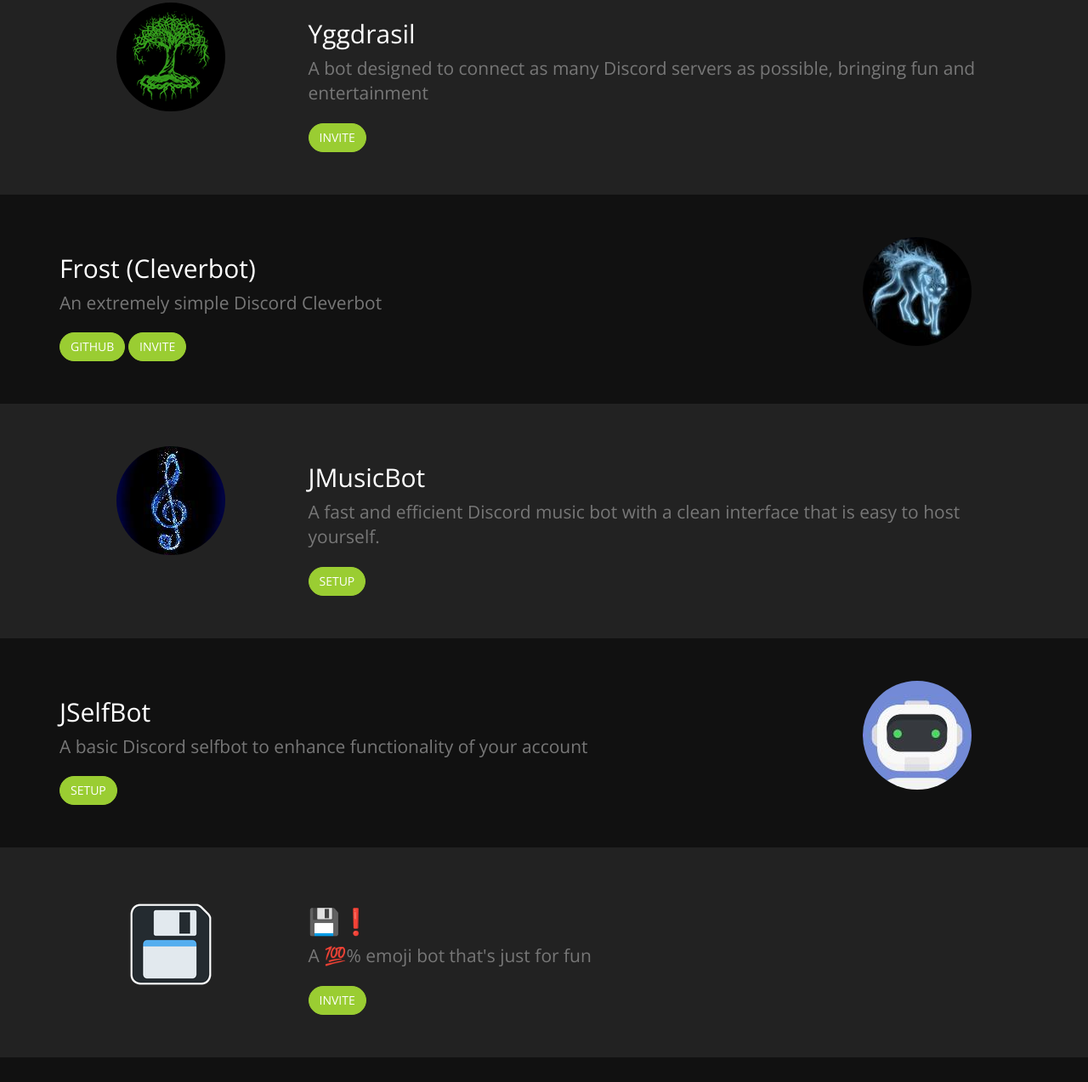
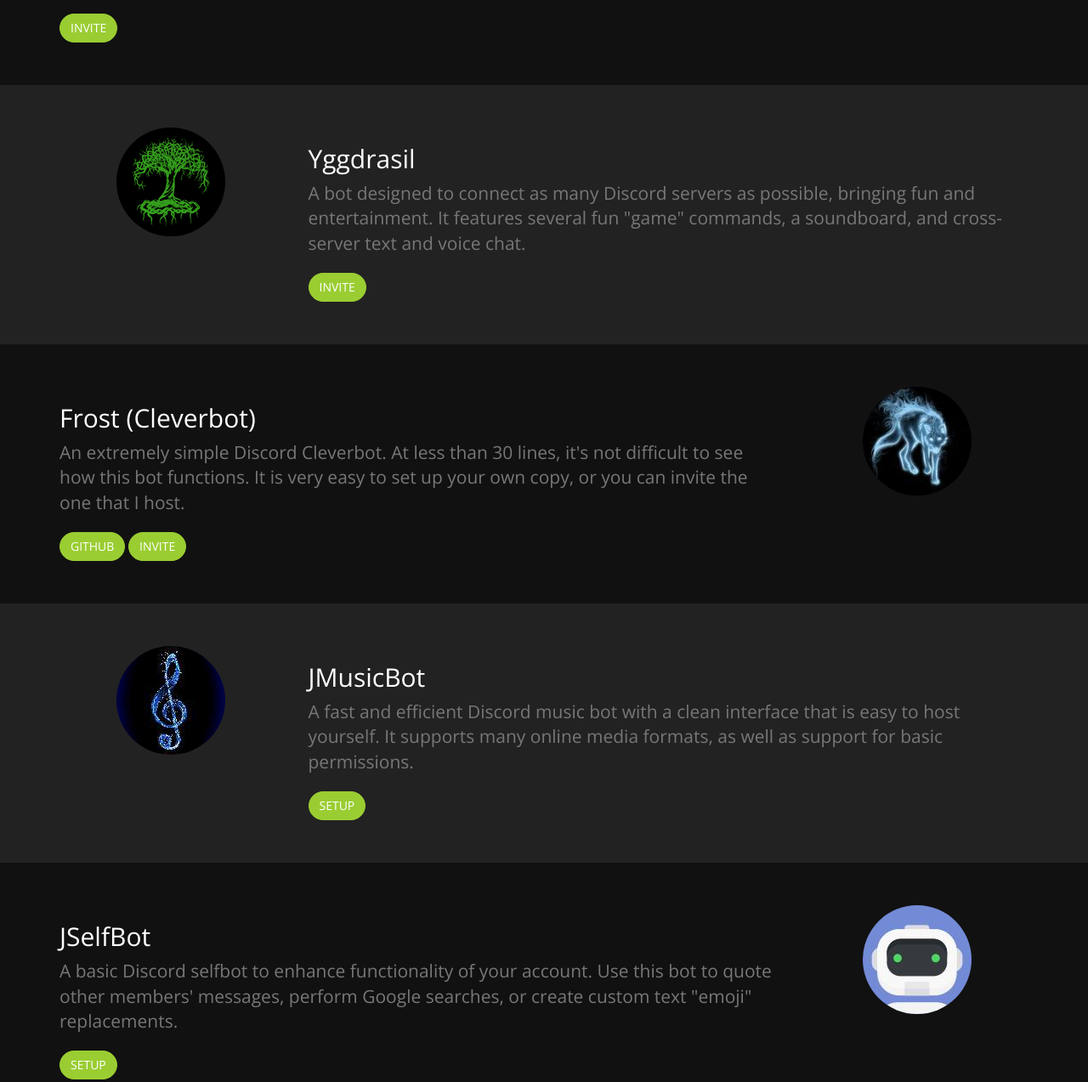
Before and after one commit to jagrosh/jagrosh.github.io, a plain HTML site: page index.html in a window 1280 px wide. Shown: the part 1655-2928 px from the top of the page at 85% size. Drawn offline with nearby package versions, Linux system fonts and the light colour scheme.

Commit message:
updated descriptions

```diff
--- a/index.html
+++ b/index.html
@@ -116,7 +116,7 @@
                 </div>
                 <div class="col-sm-9">
                 	<h2 class="section-header">Spectra</h2>
-                	<p class="lead text-muted">A mutli-purpose, for-fun and for-utility Discord bot</p>
+                	<p class="lead text-muted">A mutli-purpose, for-fun and for-utility Discord bot. Spectra has a complex tag system for a plethora of "custom command" capabilities. Additionally, it sports utilities like reminders, announcements, self-assignable roles, afk notifications, and a full moderation suite including logs.</p>
                 	<a href="https://github.com/jagrosh/Spectra/wiki/Getting-Started" class="btn btn-primary">Wiki</a>
                 </div>
             </div>
@@ -130,7 +130,7 @@
             <div class="row">
                 <div class="col-sm-9">
                 	<h2 class="section-header">Vortex</h2>
-                	<p class="lead text-muted">Straightforward moderation bot that requires no setup for basic commands</p>
+                	<p class="lead text-muted">Straightforward moderation bot that requires no setup for basic commands. It also has automoderation capabilities that stop common spam techniques and keep the server safe.</p>
                 	<a href="https://discordapp.com/oauth2/authorize?client_id=240254129333731328&permissions=403041342&scope=bot" class="btn btn-primary">Invite</a>
                 </div>
                 <div class="col-sm-3">
@@ -150,7 +150,7 @@
                   </div>
                   <div class="col-sm-9">
                   	<h2 class="section-header">Yggdrasil</h2>
-                  	<p class="lead text-muted">A bot designed to connect as many Discord servers as possible, bringing fun and entertainment</p>
+                  	<p class="lead text-muted">A bot designed to connect as many Discord servers as possible, bringing fun and entertainment. It features several fun "game" commands, a soundboard, and cross-server text and voice chat.</p>
                   	<a href="https://discordapp.com/oauth2/authorize?client_id=247283454440374274&permissions=67488832&scope=bot" class="btn btn-primary">Invite</a>
                   </div>
               </div>
@@ -164,7 +164,7 @@
               <div class="row">
                   <div class="col-sm-9">
                   	<h2 class="section-header">Frost (Cleverbot)</h2>
-                  	<p class="lead text-muted">An extremely simple Discord Cleverbot</p>
+                  	<p class="lead text-muted">An extremely simple Discord Cleverbot. At less than 30 lines, it's not difficult to see how this bot functions. It is very easy to set up your own copy, or you can invite the one that I host.</p>
                   	<a href="https://github.com/jagrosh/FrostCleverbot" class="btn btn-primary">Github</a>
                     <a href="https://discordapp.com/oauth2/authorize?client_id=197531129434210304&scope=bot&permissions=3072" class="btn btn-primary">Invite</a>
                   </div>
@@ -185,7 +185,7 @@
                     </div>
                     <div class="col-sm-9">
                     	<h2 class="section-header">JMusicBot</h2>
-                    	<p class="lead text-muted">A fast and efficient Discord music bot with a clean interface that is easy to host yourself.</p>
+                    	<p class="lead text-muted">A fast and efficient Discord music bot with a clean interface that is easy to host yourself. It supports many online media formats, as well as support for basic permissions.</p>
                     	<a href="https://github.com/jagrosh/MusicBot/wiki/Setup" class="btn btn-primary">Setup</a>
                     </div>
                 </div>
@@ -199,7 +199,7 @@
                 <div class="row">
                     <div class="col-sm-9">
                     	<h2 class="section-header">JSelfBot</h2>
-                    	<p class="lead text-muted">A basic Discord selfbot to enhance functionality of your account</p>
+                    	<p class="lead text-muted">A basic Discord selfbot to enhance functionality of your account. Use this bot to quote other members' messages, perform Google searches, or create custom text "emoji" replacements.</p>
                     	<a href="https://github.com/jagrosh/Selfbot" class="btn btn-primary">Setup</a>
                     </div>
                     <div class="col-sm-3">
@@ -219,7 +219,7 @@
                       </div>
                       <div class="col-sm-9">
                       	<h2 class="section-header">💾❗</h2>
-                      	<p class="lead text-muted">A 💯% emoji bot that's just for fun</p>
+                      	<p class="lead text-muted">A 💯% emoji bot that's just for fun. It has a few interesting commands, like an emoji cleverbot and some simple games.</p>
                       	<a href="https://discordapp.com/oauth2/authorize?&client_id=168682538028630017&scope=bot&permissions=117768" class="btn btn-primary">Invite</a>
                       </div>
                   </div>
```
